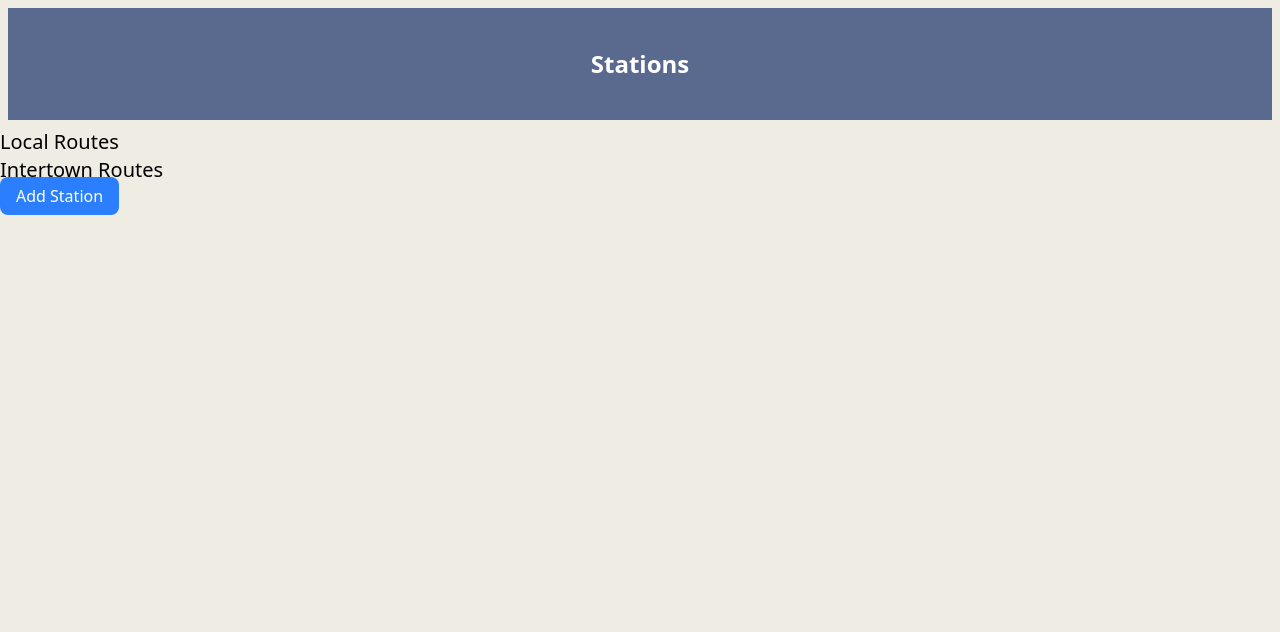
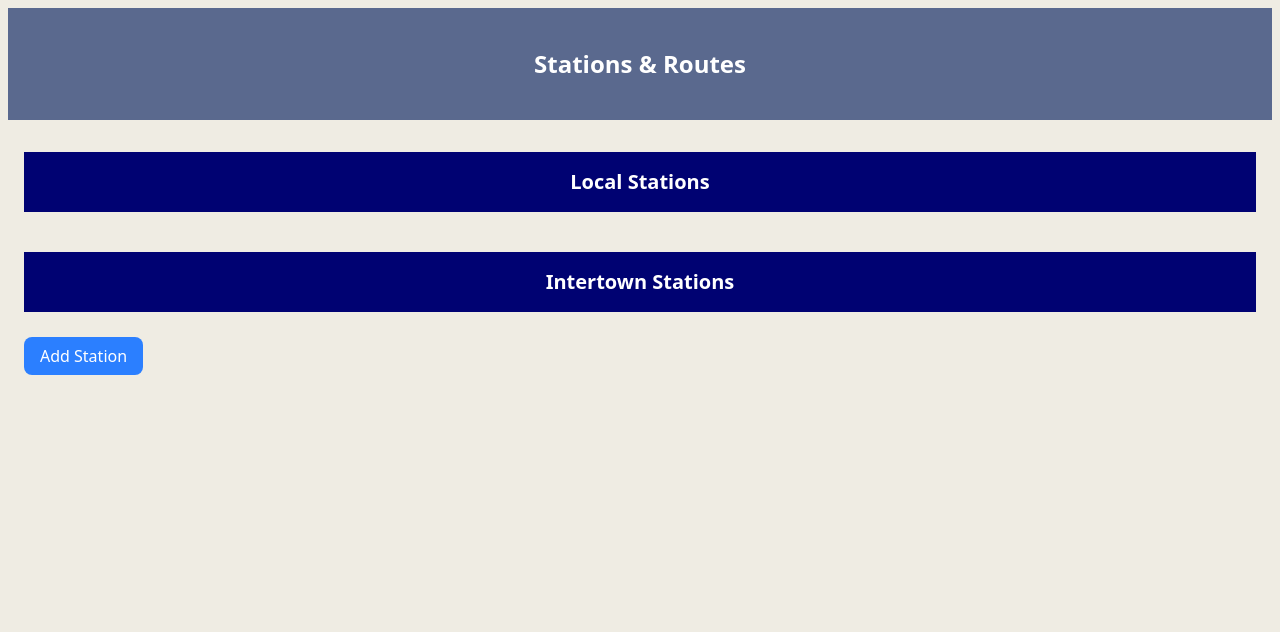
Before and after one commit to youth-of-may/CSCI41-Sure, a Django app: page /stations/ in a window 1280 px wide. Shown: the part 64-696 px from the top of the page. Run offline with Django 5.2, Linux system fonts and the light colour scheme; data that the repository does not hold is empty.

Commit message:
Slightly edited Station List Template

```diff
--- a/tirrianTrains/trainapp/templates/trainapp/stations/station_list.html
+++ b/tirrianTrains/trainapp/templates/trainapp/stations/station_list.html
@@ -6,32 +6,43 @@
 
 {% block content %}
 <div class="bg-[#5A698E] flex h-28 items-center justify-center px-4 m-2">
-        <h1 class="text-2xl text-white font-semibold text-center">Stations</h1>
+        <h1 class="text-2xl text-white font-semibold text-center">Stations & Routes</h1>
 </div>
+<div class="max-w-7xl mx-auto p-6 space-y-8">
 <div>
     <!--use the template found in booking to style this-->
-    <ul>
-    <h1 class="text-xl">Local Routes</h1>
+    <div class="pb-10">
+        <h2 class="bg-[#000272] text-white font-semibold text-center py-4 text-xl">
+          Local Stations
+        </h2>
+    <ul class=" bg-white divide-y divide-[#EFECE3]">
     {% for l in local_station %}
-    <li>
+        <li class="divide-x divide-[#EFECE3] grid grid-cols-2 items-center px-4 py-3 text-center">
         {{l.stationName}}
         <a class="bg-blue-500 text-white rounded-lg px-4 py-2 hover:bg-blue-600" href="{% url 'station_detail' l.stationID %}">
-        View
+            View Routes
         </a>
         </li>
     {% endfor %}
     </ul>
-    <ul>
-    <h1 class="text-xl"> Intertown Routes</h1>
+    </div>
+
+    <div>
+        <h2 class="bg-[#000272] text-white font-semibold text-center py-4 text-xl">
+          Intertown Stations
+        </h2>
+    <ul class=" bg-white divide-y divide-[#EFECE3]">
     {% for i in intertown_station %}
-    <li>
+        <li class="divide-x divide-[#EFECE3] grid grid-cols-2 items-center px-4 py-3 text-center">
         {{i.stationName}}
         <a class="bg-blue-500 text-white rounded-lg px-4 py-2 hover:bg-blue-600" href="{% url 'station_detail' i.stationID %}">
-        View
+            View Routes
         </a>
         </li>
     {% endfor %}
     </ul>
+    </div>
+    </div>
     <a class="bg-blue-500 text-white rounded-lg px-4 py-2 hover:bg-blue-600" href="{% url 'station_create' %}">
         Add Station
     </a>
```
Lines whose indentation alone changed are shown as unchanged.
